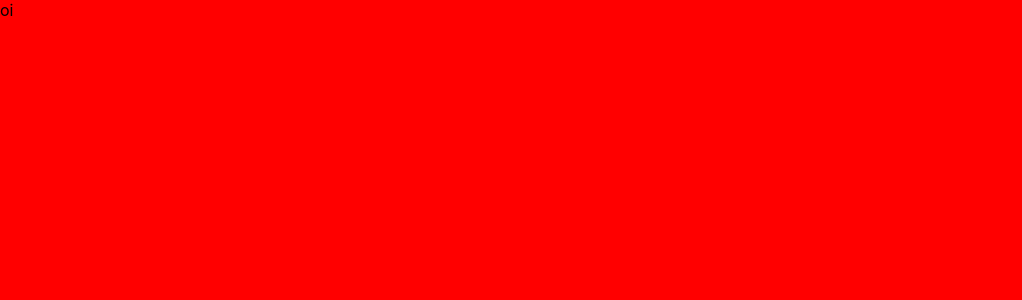
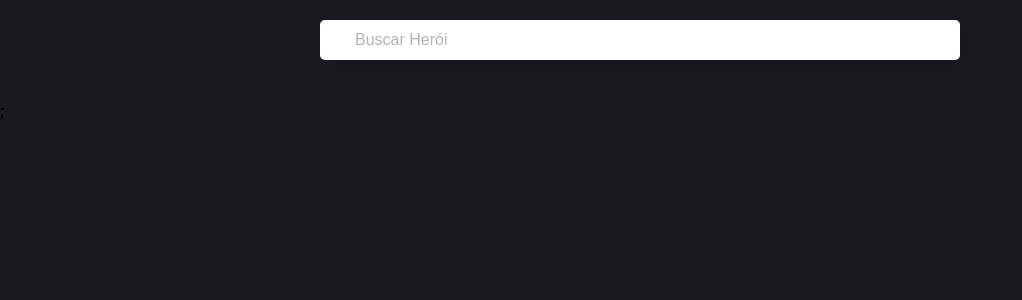
Before and after one commit to caioh123/superhero-ui, a React (Create React App) app: page / in a window 1280 px wide. Shown: the top 300 px of the page, without its empty margins (0-1022 px from the left). Built offline with nearby package versions, Linux system fonts and the light colour scheme.

Commit message:
added search hero input and colors

```diff
--- a/src/App.js
+++ b/src/App.js
@@ -1,9 +1,17 @@
 import "./App.css";
+import { GlobalStyles } from "./globalStyles";
+import { ThemeProvider } from "styled-components";
+import theme from "./static/styles";
 
 import { Home } from "./pages/Home";
 
 function App() {
-  return <Home />;
+  return (
+    <ThemeProvider theme={theme}>
+      <Home />;
+      <GlobalStyles />
+    </ThemeProvider>
+  );
 }
 
 export default App;
--- a/src/globalStyles.js
+++ b/src/globalStyles.js
@@ -1,4 +1,5 @@
 import { createGlobalStyle } from "styled-components";
+import theme from "./static/styles";
 
 export const GlobalStyles = createGlobalStyle`
   * {
@@ -7,6 +8,11 @@ export const GlobalStyles = createGlobalStyle`
     outline: 0;
     border: 0;
     box-sizing: border-box;
+
   }
 
+  body{
+    background: #191920;
+    -webkit-font-smoothing: antialiased;
+  }
 `;
--- a/src/pages/Home/index.js
+++ b/src/pages/Home/index.js
@@ -2,5 +2,11 @@ import React from "react";
 import * as S from "./styles";
 
 export const Home = () => {
-  return <S.Container>oi</S.Container>;
+  return (
+    <S.Wrapper>
+      <S.Filter>
+        <input type="text" placeholder="Buscar Herói" />
+      </S.Filter>
+    </S.Wrapper>
+  );
 };
--- a/src/pages/Home/styles.js
+++ b/src/pages/Home/styles.js
@@ -1,7 +1,39 @@
 import styled from "styled-components";
+import theme from "../../static/styles";
 
 export const Container = styled.div`
-  background-color: red;
+  background-color: ${theme.pallete.primary.main};
+`;
+
+export const Wrapper = styled.div`
+  display: grid;
+  justify-content: space-around;
+  align-items: center;
+  margin: 20px;
+`;
+
+export const Filter = styled.div`
   width: 100%;
-  height: 100vh;
+  display: flex;
+  align-items: center;
+  justify-content: space-around;
+  input {
+    width: 50vw;
+    margin-bottom: 20px;
+    padding-left: 35px;
+    color: grey;
+    box-shadow: 2px 3px 28px 1px rgba(0, 0, 0, 0.1);
+    border: 0px solid transparent;
+    border-radius: 5px;
+    height: 40px;
+    font-size: 16px;
+    transition: all 0.2s ease;
+    &::placeholder {
+      color: #b3b3b3;
+    }
+    &:focus {
+      outline: none;
+      box-shadow: 2px 3px 20px 1px rgba(0, 0, 0, 0.3);
+    }
+  }
 `;
--- /dev/null
+++ b/src/static/styles.js
@@ -0,0 +1,9 @@
+const theme = {
+  pallete: {
+    primary: {
+      main: "#192020",
+    },
+  },
+};
+
+export default theme;
```
